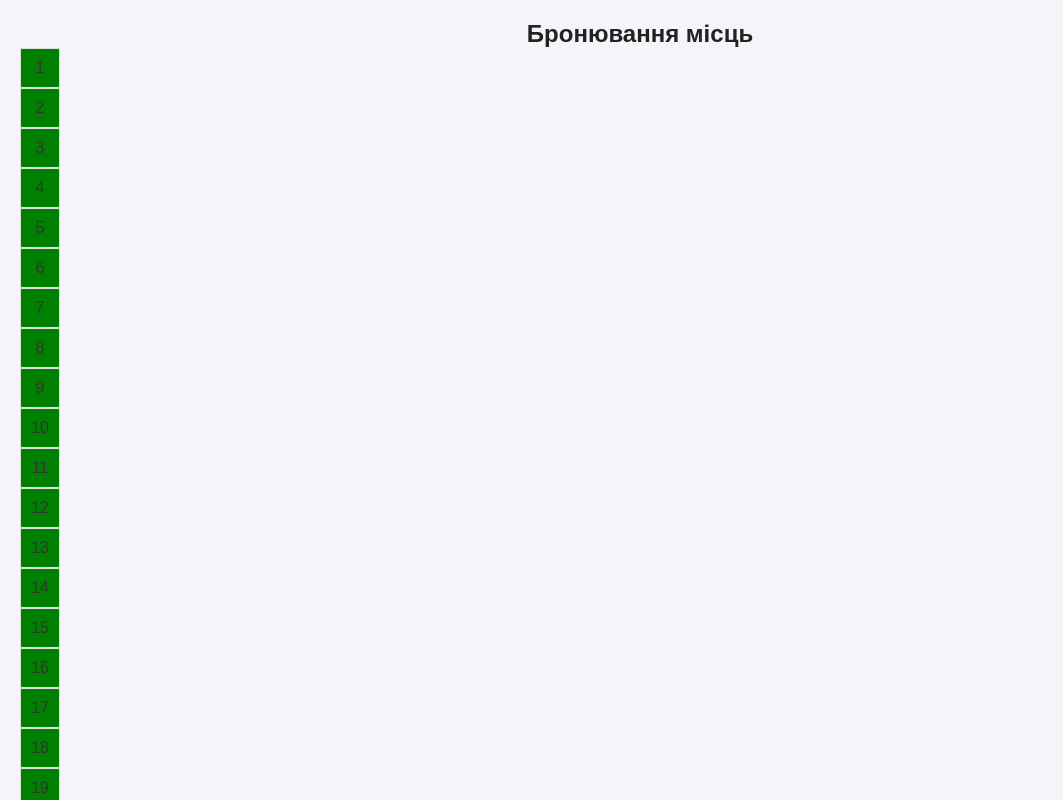
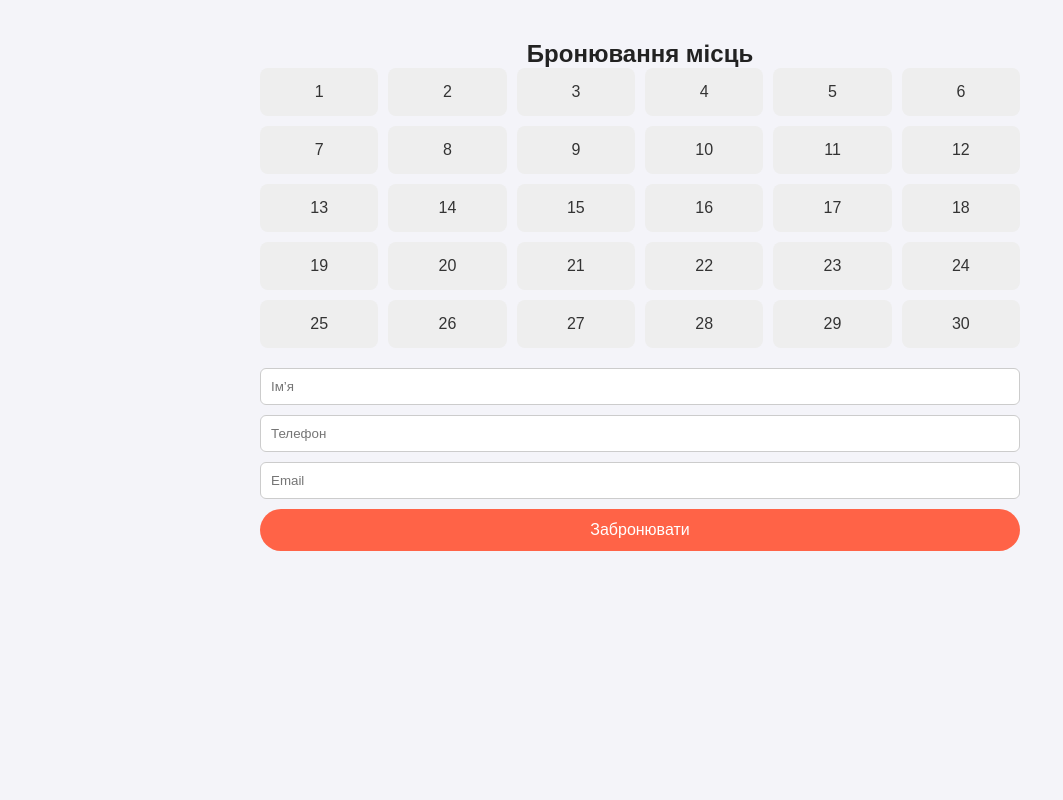
Before and after one commit to Judy21fei/Web-lab8-10, a React (Create React App) app: page /booking/1 in a window 1280 px wide. Shown: the top 800 px of the page, without its empty margins (0-1063 px from the left). Built offline with nearby package versions, Linux system fonts and the light colour scheme.

Commit message:
refactor Booking.css to improve layout and styling of booking components

```diff
--- a/src/pages/Booking.css
+++ b/src/pages/Booking.css
@@ -1,62 +1,67 @@
-.booking {
-  text-align: center;
-  padding: 40px 0;
+.booking-container {
+  padding: 20px;
+  max-width: 800px;
+  margin: auto;
 }
 
-.booking h1 {
-  font-size: 32px;
-  margin-bottom: 30px;
-}
-
-.cinema-hall {
-  margin-top: 40px;
-}
-
-.seats-grid {
+.seats-container {
   display: grid;
-  grid-template-columns: repeat(5, 1fr);
+  grid-template-columns: repeat(6, 1fr);
   gap: 10px;
-  margin-top: 20px;
+  margin-bottom: 20px;
 }
 
 .seat {
-  width: 40px;
-  height: 40px;
-  background-color: green;
-  border: 1px solid #ddd;
-  display: flex;
-  justify-content: center;
-  align-items: center;
+  width: 100%;
+  padding: 15px;
+  background-color: #eee;
+  text-align: center;
   cursor: pointer;
-  transition: background-color 0.3s ease;
+  border-radius: 8px;
+  transition: background-color 0.3s;
 }
 
 .seat.selected {
-  background-color: blue;
+  background-color: #4caf50;
+  color: white;
 }
 
-.seat.available {
-  background-color: green;
+.seat.booked {
+  background-color: #f44336;
+  color: white;
+  cursor: not-allowed;
 }
 
-.seat:hover {
-  opacity: 0.7;
+.form-container {
+  display: flex;
+  flex-direction: column;
+  gap: 10px;
 }
 
-.selected-seats {
-  margin-top: 20px;
-  font-size: 18px;
-  font-weight: bold;
-  color: #333;
+.form-container input {
+  padding: 10px;
+  border-radius: 6px;
+  border: 1px solid #ccc;
 }
 
-/* Адаптивність для мобільних пристроїв */
-@media (max-width: 768px) {
-  .seats-grid {
-    grid-template-columns: repeat(3, 1fr); /* 3 місця в рядку на мобільних */
-  }
+.form-container button {
+  padding: 12px;
+  background-color: #ff6347;
+  color: white;
+  border: none;
+  border-radius: 25px;
+  font-size: 16px;
+  cursor: pointer;
+}
 
-  .booking h1 {
-    font-size: 28px;
+.error {
+  color: red;
+  font-size: 12px;
+}
+
+/* Адаптивність */
+@media (max-width: 600px) {
+  .seats-container {
+    grid-template-columns: repeat(4, 1fr);
   }
 }
```
